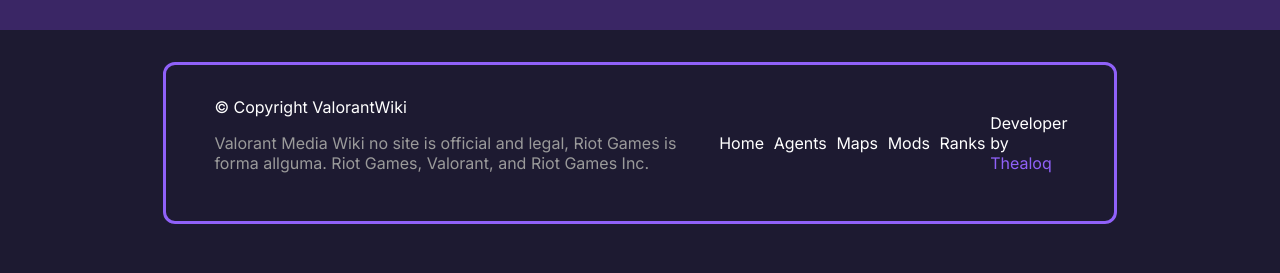
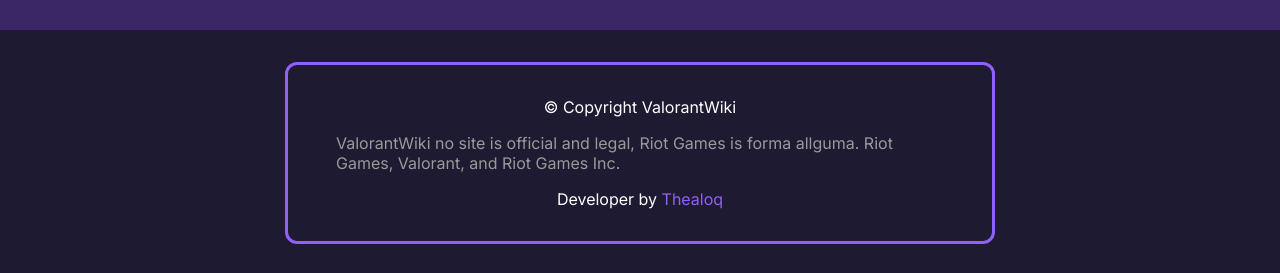
Before and after one commit to Thealoq/PlayerMatch, a React (Vite) app: page / in a window 1280 px wide. Shown: the part 1556-1829 px from the top of the page. Built offline with nearby package versions, Linux system fonts and the light colour scheme; no server answers.

Commit message:
update footer
not bad

```diff
--- a/src/layout/Footer.jsx
+++ b/src/layout/Footer.jsx
@@ -27,24 +27,10 @@
         <div className="center bg">
             <div className="footer">
             <div>
-                <div>
+                <div className="center">
                     <span>© Copyright ValorantWiki </span>
                 </div>
-                <div className="footer-content"><p>Valorant Media Wiki no site is official and legal, Riot Games is forma allguma. Riot Games, Valorant, and Riot Games Inc.</p></div>
-            </div>
-            <div className="text-footer">
-                 <div className="bg-footer">
-                    {
-                        textArray.map((item,index) => {
-                            const link = window.location + item.path
-                        return(
-                            <div>
-                            <a key={index} href={link}>{item.name}</a>
-                            </div>
-                        )
-                        })
-                    }
-                 </div>
+                <div className="footer-content"><p>ValorantWiki no site is official and legal, Riot Games is forma allguma. Riot Games, Valorant, and Riot Games Inc.</p></div>
             </div>
             <div>
                 <span>Developer by <a style={{ color: "#9061f9" }} href="https://github.com/Thealoq">Thealoq</a></span>
--- a/src/layout/Layout.css
+++ b/src/layout/Layout.css
@@ -63,7 +63,8 @@
     display: flex;
     justify-content: space-between;
     align-items: center;
-    width: 70%;
+    flex-direction: column;
+    width: 50%;
     border: #9061F9 solid 3px;
     padding: 2rem 3rem;
     border-radius: 12px;
@@ -74,7 +75,6 @@
   }
 
   .footer-content {
-    width: 500px;
     color: #9a9a9a  ;
   }
 
@@ -110,7 +110,6 @@
 
     .footer {
         flex-direction: column;
-        height: 250px;
     }
 
     .footer-content {
```
